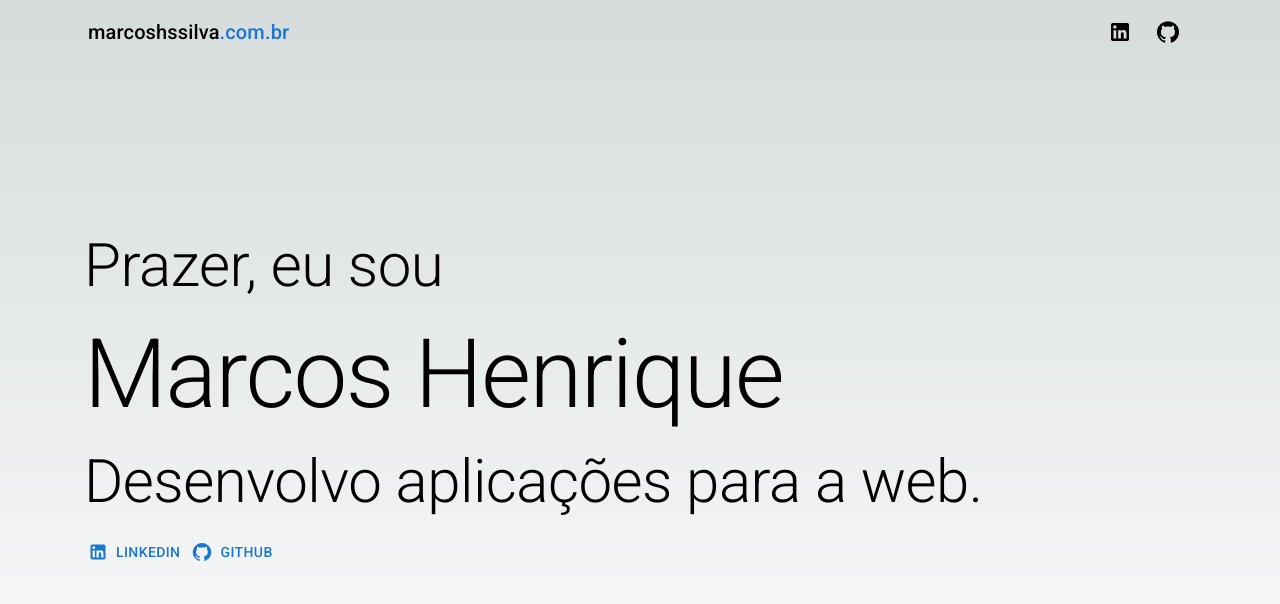
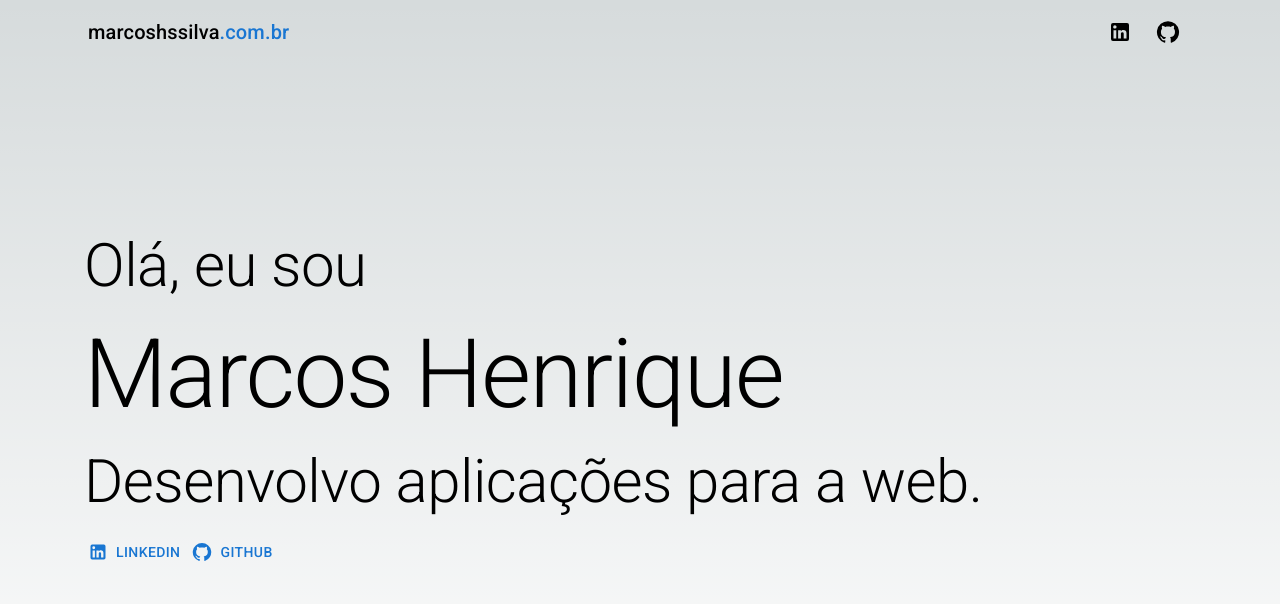
Before and after one commit to marcoshssilva/marcosilva.dev, a Next.js app: page / in a window 1280 px wide. Shown: the top 604 px of the page. Built offline with nearby package versions, Linux system fonts and the light colour scheme.

Commit message:
Update page

```diff
--- a/src/app/page.tsx
+++ b/src/app/page.tsx
@@ -19,25 +19,29 @@ export default function Home() {
       <Container>
         <Box className="min-h-screen flex flex-col items-start justify-center px-5">
 
-            <Typography className="pb-4" sx={{ width: '100%' }} variant={ isTablet ? 'h2' : 'h5'} align={ isTablet ? 'left' : 'center'}>Prazer, eu sou</Typography>
-            <Typography className="pb-4" sx={{ width: '100%' }} variant={ isTablet ? 'h1' : 'h3'} align={ isTablet ? 'left' : 'center'}>Marcos Henrique</Typography>
-            <Typography className="pb-4" sx={{ width: '100%' }} variant={ isTablet ? 'h2' : 'h3'} align={ isTablet ? 'left' : 'center'}>Desenvolvo aplicações para a web.</Typography>
+            <Typography className="pb-4" sx={{ width: '100%' }} variant={ isTablet ? 'h2' : 'h5'} align={ isTablet ? 'left' : 'center'}>
+              Olá, eu sou
+            </Typography>
+            <Typography className="pb-4" sx={{ width: '100%' }} variant={ isTablet ? 'h1' : 'h3'} align={ isTablet ? 'left' : 'center'}>
+              Marcos Henrique
+            </Typography>
+            <Typography className="pb-4" sx={{ width: '100%' }} variant={ isTablet ? 'h2' : 'h3'} align={ isTablet ? 'left' : 'center'}>
+              Desenvolvo aplicações para a web.
+            </Typography>
 
             <Box className="w-full flex justify-center md:justify-start">
+
               <Button
                 startIcon={ <LinkedInIcon /> }
                 href="https://www.linkedin.com/in/marcos-henrique-santana/"
-                target="_blank">
-                LinkedIn
-              </Button>
+                target="_blank">LinkedIn</Button>
+
               <Button
                 startIcon={ <GitHubIcon /> }
                 href="https://github.com/marcoshssilva"
-                target="_blank">
-                GitHub
-              </Button>
+                target="_blank">GitHub</Button>
+
             </Box>
-
 
         </Box>
       </Container>
```
